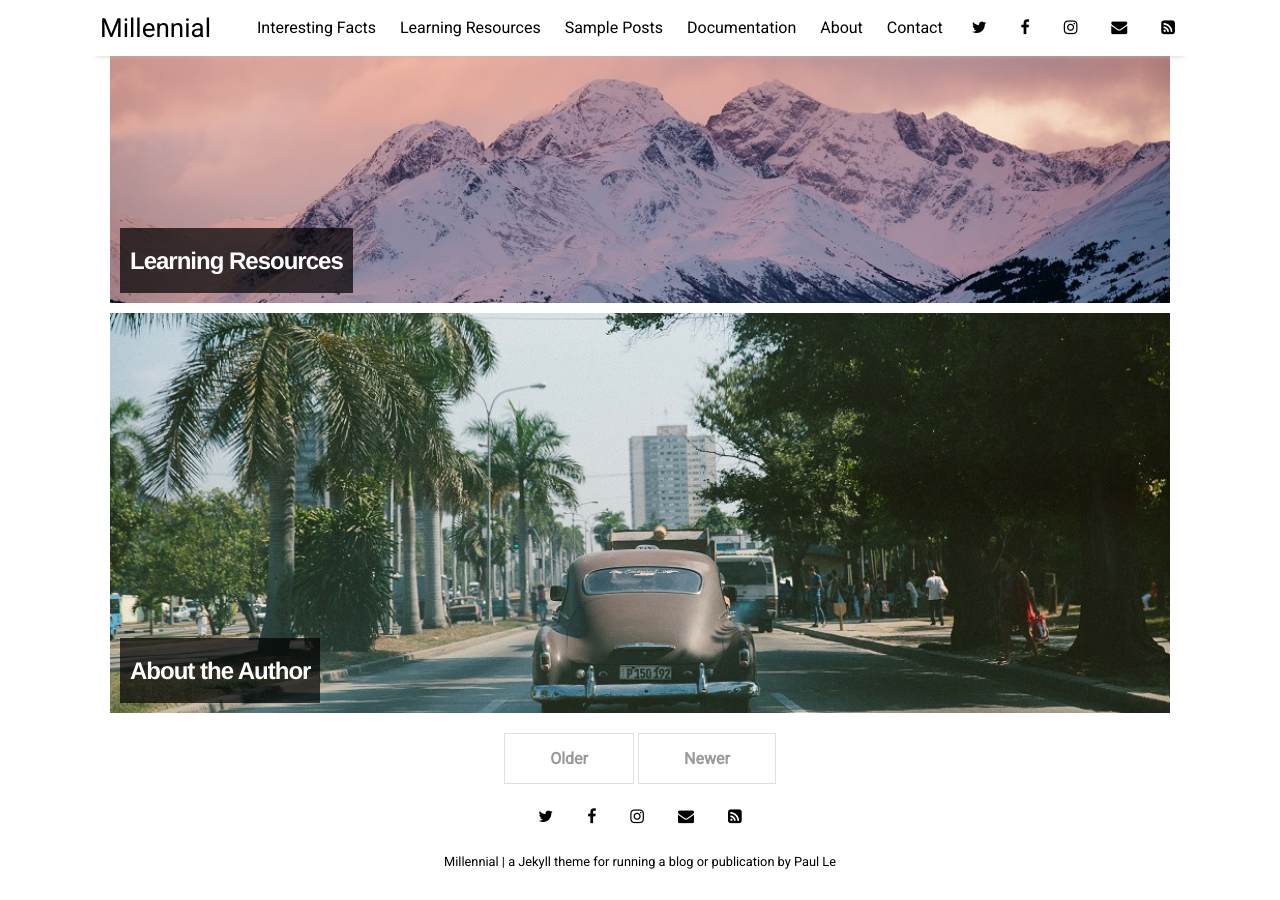
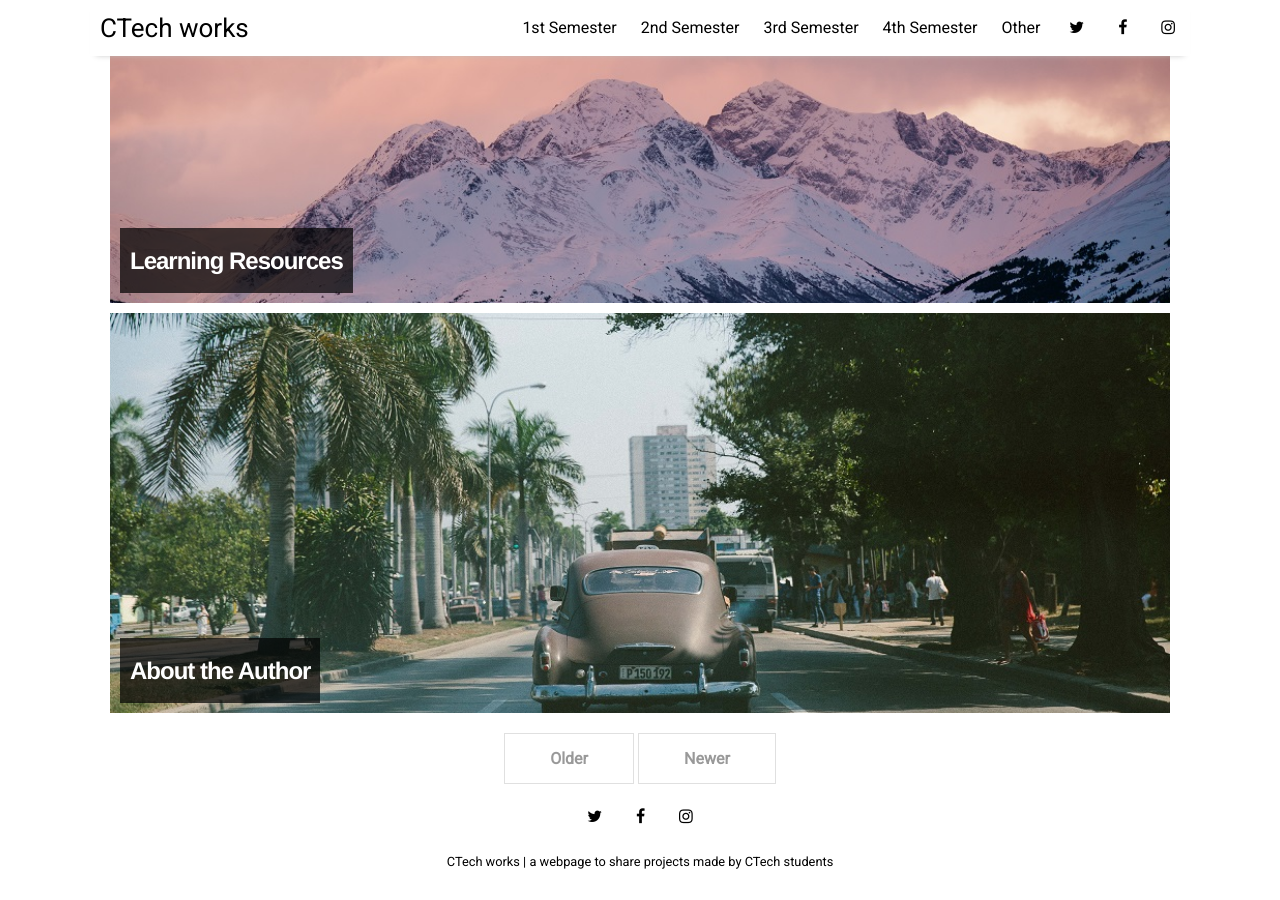
Before and after one commit to ctechfilmuniversity/ctechfilmuniversity.github.io, a Jekyll site: the page built from index.html, in a window 1280 px wide and 900 px high, scrolled down 1398 px. Built offline with Jekyll 4.4.1, drawn with Linux system fonts in a browser that asks for light colours; nearby versions of some CDN libraries; the list of posts is cut into pages by our own code.

Commit message:
update content

```diff
--- a/_config.yml
+++ b/_config.yml
@@ -14,9 +14,9 @@ sass:
   style: :nested
 
 # Customise atom feed settings (this is where Jekyll-Feed gets configuration information)
-title:		           "Millennial"
-description:	       "a Jekyll theme for running a blog or publication"
-author:              "Paul Le"
+title:		           "CTech works"
+description:	       "a webpage to share projects made "
+author:              "CTech students"
 
 # RSS 2.0 can be used instead of Atom by uncommenting following two lines
 #feed:
--- a/_data/settings.yml
+++ b/_data/settings.yml
@@ -4,23 +4,21 @@ disqus:
   disqus_shortname: 'millennial-3'
 
 # If you are not using Google Analytics, please change 'google-ID' to an empty string
-google-ID: 'UA-112060364-2'
+google-ID: '' # 'UA-112060364-2'
 
 menu:
-- {name: 'Interesting Facts', folder: 'pages', file: 'facts.html'}
-- {name: 'Learning Resources', folder: 'pages', file: 'resources.html'}
-- {name: 'Sample Posts', folder: 'pages', file: 'sample-posts.html'}
-- {name: 'Documentation', folder: 'pages', file: 'documentation.html'}
-- {name: 'About', folder: 'pages', file: 'about.html'}
-- {name: 'Contact', folder: 'pages', file: 'contact.html'}
+- {name: '1st Semester', folder: 'pages', file: 'facts.html'}
+- {name: '2nd Semester', folder: 'pages', file: 'resources.html'}
+- {name: '3rd Semester', folder: 'pages', file: 'sample-posts.html'}
+- {name: '4th Semester', folder: 'pages', file: 'documentation.html'}
+- {name: 'Other', folder: 'pages', file: 'about.html'}
 
 # Available social icons are powered by Font Awesome, so you can use any icon that they offer
 social:
-- {icon: 'twitter', link: 'https://twitter.com/paululele'}
-- {icon: 'facebook', link: 'https://www.facebook.com/Le.Paul.94'}
-- {icon: 'instagram', link: 'https://instagram.com/paululele'}
-- {icon: 'envelope', link: 'mailto:l.nguyen.paul@gmail.com'}
-- {icon: 'rss-square', link: 'feed.xml'}
+- {icon: 'twitter', link: 'https://twitter.com/@ctech_filmuni'}
+- {icon: 'facebook', link: 'https://www.facebook.com/ctech.filmuniversity'}
+- {icon: 'instagram', link: 'https://instagram.com/@ctech_filmuniversity'}
+# - {icon: 'envelope', link: 'mailto:l.nguyen.paul@gmail.com'}
 # - {icon: 'rss-square', link: 'rss-feed.xml'}
 
 # Customize site text
```
